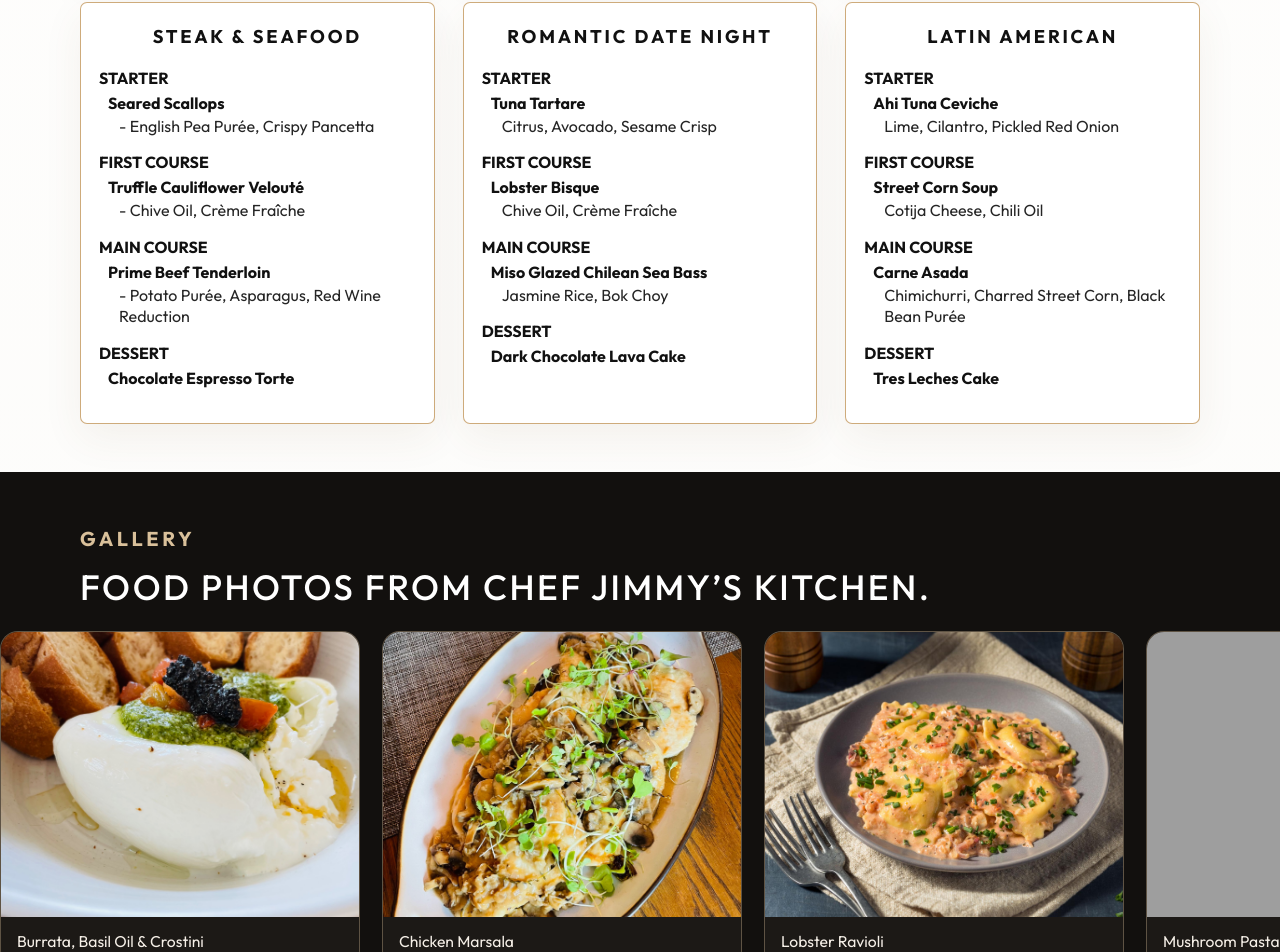
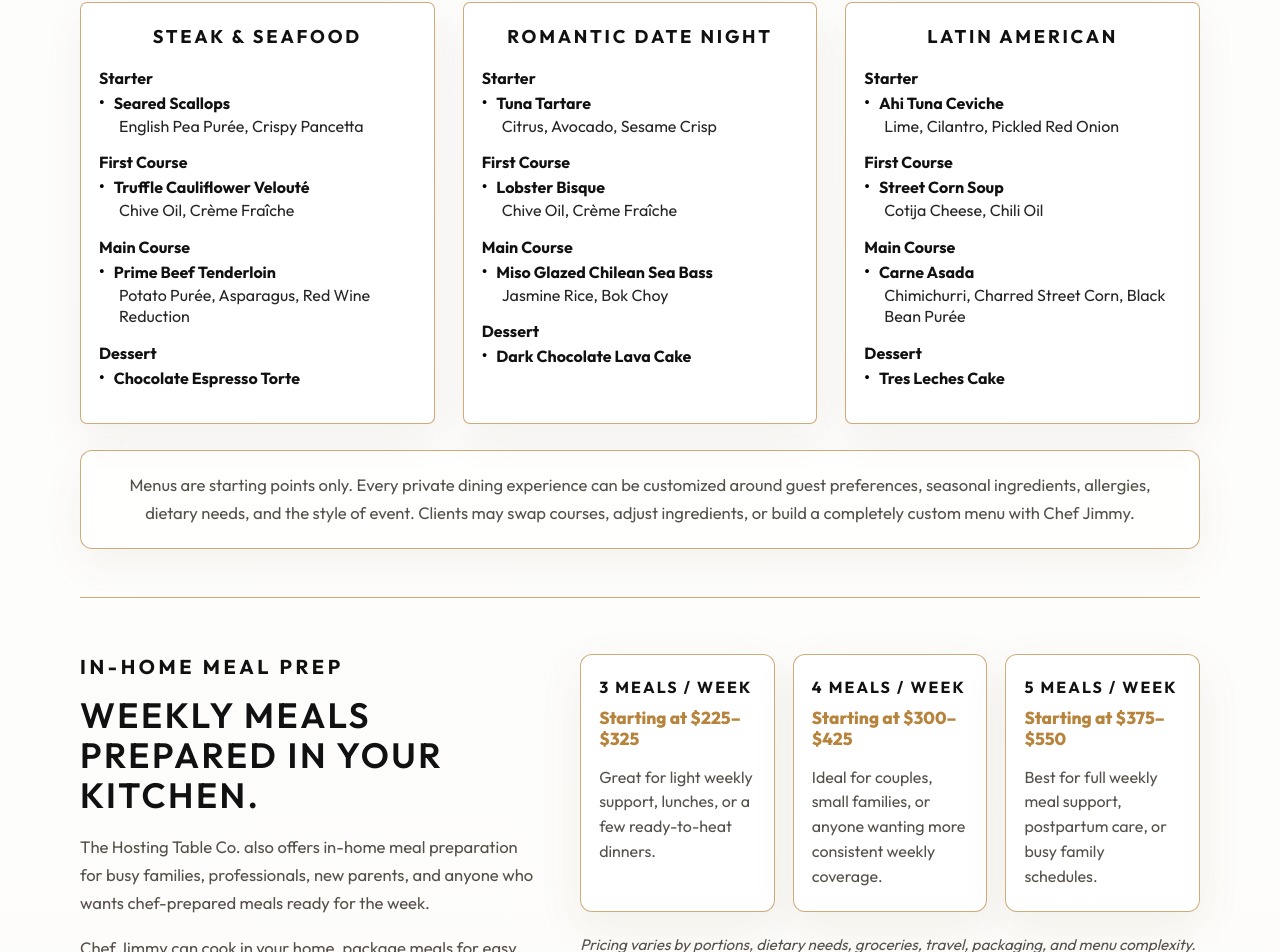
Before and after one commit to jasmith188/the-hosting-table-co-site, a React (Vite) app: page / in a window 1280 px wide. Shown: the part 1686-2638 px from the top of the page. Built offline with nearby package versions, Linux system fonts and the light colour scheme; grey boxes are pictures that could not be loaded.

Commit message:
add meal prpe and postpartum

```diff
--- a/src/App.jsx
+++ b/src/App.jsx
@@ -12,55 +12,55 @@ const menus = [
   {
     title: "Modern Wisconsin",
     courses: [
-      { label: "STARTER", item: "Jumbo Lump Crab Cake", description: "- Corn Succotash, Lemon Dill Remoulade" },
-      { label: "FIRST COURSE", item: "Roasted Butternut Squash Soup", description: "- Brown Butter, Sage, Pepitas" },
-      { label: "MAIN COURSE", item: "Filet Mignon", description: "- Garlic Whipped Potatoes, Seasonal Vegetables, Red Wine Demi-Glace" },
-      { label: "DESSERT", item: "Brandy Old Fashioned Crème Brûlée" },
+      { label: "Starter", item: "Jumbo Lump Crab Cake", description: "Corn Succotash, Lemon Dill Remoulade" },
+      { label: "First Course", item: "Roasted Butternut Squash Soup", description: "Brown Butter, Sage, Pepitas" },
+      { label: "Main Course", item: "Filet Mignon", description: "Garlic Whipped Potatoes, Seasonal Vegetables, Red Wine Demi-Glace" },
+      { label: "Dessert", item: "Brandy Old Fashioned Crème Brûlée" },
     ],
   },
   {
     title: "Italian Inspired",
     courses: [
-      { label: "STARTER", item: "Burrata", description: "- Roasted Tomatoes, Basil Oil, Crostini" },
-      { label: "FIRST COURSE", item: "Lobster Ravioli", description: "- Cognac Cream, Chives" },
-      { label: "MAIN COURSE", item: "Chicken Marsala", description: "- Wild Mushrooms, Herb Cream Sauce" },
-      { label: "DESSERT", item: "Tiramisu" },
+      { label: "Starter", item: "Burrata", description: "Roasted Tomatoes, Basil Oil, Crostini" },
+      { label: "First Course", item: "Lobster Ravioli", description: "Cognac Cream, Chives" },
+      { label: "Main Course", item: "Chicken Marsala", description: "Wild Mushrooms, Herb Cream Sauce" },
+      { label: "Dessert", item: "Tiramisu" },
     ],
   },
   {
     title: "French Countryside",
     courses: [
-      { label: "STARTER", item: "French Onion Soup", description: "- Gruyère Crostini" },
-      { label: "FIRST COURSE", item: "Warm Goat Cheese Salad", description: "- Honey, Walnuts, Baby Greens" },
-      { label: "MAIN COURSE", item: "Duck Breast", description: "- Potato Purée, Cherry Gastrique, Roasted Root Vegetables" },
-      { label: "DESSERT", item: "Vanilla Bean Pot de Crème" },
+      { label: "Starter", item: "French Onion Soup", description: "Gruyère Crostini" },
+      { label: "First Course", item: "Warm Goat Cheese Salad", description: "Honey, Walnuts, Baby Greens" },
+      { label: "Main Course", item: "Duck Breast", description: "Potato Purée, Cherry Gastrique, Roasted Root Vegetables" },
+      { label: "Dessert", item: "Vanilla Bean Pot de Crème" },
     ],
   },
   {
     title: "Steak & Seafood",
     courses: [
-      { label: "STARTER", item: "Seared Scallops", description: "- English Pea Purée, Crispy Pancetta" },
-      { label: "FIRST COURSE", item: "Truffle Cauliflower Velouté", description: "- Chive Oil, Crème Fraîche" },
-      { label: "MAIN COURSE", item: "Prime Beef Tenderloin", description: "- Potato Purée, Asparagus, Red Wine Reduction" },
-      { label: "DESSERT", item: "Chocolate Espresso Torte" },
+      { label: "Starter", item: "Seared Scallops", description: "English Pea Purée, Crispy Pancetta" },
+      { label: "First Course", item: "Truffle Cauliflower Velouté", description: "Chive Oil, Crème Fraîche" },
+      { label: "Main Course", item: "Prime Beef Tenderloin", description: "Potato Purée, Asparagus, Red Wine Reduction" },
+      { label: "Dessert", item: "Chocolate Espresso Torte" },
     ],
   },
   {
     title: "Romantic Date Night",
     courses: [
-      { label: "STARTER", item: "Tuna Tartare", description: "Citrus, Avocado, Sesame Crisp" },
-      { label: "FIRST COURSE", item: "Lobster Bisque", description: "Chive Oil, Crème Fraîche" },
-      { label: "MAIN COURSE", item: "Miso Glazed Chilean Sea Bass", description: "Jasmine Rice, Bok Choy" },
-      { label: "DESSERT", item: "Dark Chocolate Lava Cake" },
+      { label: "Starter", item: "Tuna Tartare", description: "Citrus, Avocado, Sesame Crisp" },
+      { label: "First Course", item: "Lobster Bisque", description: "Chive Oil, Crème Fraîche" },
+      { label: "Main Course", item: "Miso Glazed Chilean Sea Bass", description: "Jasmine Rice, Bok Choy" },
+      { label: "Dessert", item: "Dark Chocolate Lava Cake" },
     ],
   },
   {
     title: "Latin American",
     courses: [
-      { label: "STARTER", item: "Ahi Tuna Ceviche", description: "Lime, Cilantro, Pickled Red Onion" },
-      { label: "FIRST COURSE", item: "Street Corn Soup", description: "Cotija Cheese, Chili Oil" },
-      { label: "MAIN COURSE", item: "Carne Asada", description: "Chimichurri, Charred Street Corn, Black Bean Purée" },
-      { label: "DESSERT", item: "Tres Leches Cake" },
+      { label: "Starter", item: "Ahi Tuna Ceviche", description: "Lime, Cilantro, Pickled Red Onion" },
+      { label: "First Course", item: "Street Corn Soup", description: "Cotija Cheese, Chili Oil" },
+      { label: "Main Course", item: "Carne Asada", description: "Chimichurri, Charred Street Corn, Black Bean Purée" },
+      { label: "Dessert", item: "Tres Leches Cake" },
     ],
   },
 ];
@@ -83,7 +83,7 @@ function MenuCard({ menu }) {
         {menu.courses.map((course) => (
           <div className="course" key={`${menu.title}-${course.label}`}>
             <p className="course-label">{course.label}</p>
-            <p className="menu-item"><span className="bullet"></span>{course.item}</p>
+            <p className="menu-item"><span className="bullet">•</span>{course.item}</p>
             {course.description && <p className="description">{course.description}</p>}
           </div>
         ))}
@@ -144,6 +144,62 @@ export default function App() {
           {menus.map((menu) => <MenuCard key={menu.title} menu={menu} />)}
         </div>
       </section>
+
+
+      <section className="custom-menu-note section-wrap">
+        <p>
+          Menus are starting points only. Every private dining experience can be customized around
+          guest preferences, seasonal ingredients, allergies, dietary needs, and the style of event.
+          Clients may swap courses, adjust ingredients, or build a completely custom menu with Chef Jimmy.
+        </p>
+      </section>
+
+
+
+      <section className="meal-prep-section section-wrap" id="meal-prep">
+        <div className="meal-prep-copy">
+          <p className="eyebrow">In-Home Meal Prep</p>
+          <h2>Weekly meals prepared in your kitchen.</h2>
+          <p>
+            The Hosting Table Co. also offers in-home meal preparation for busy families,
+            professionals, new parents, and anyone who wants chef-prepared meals ready for the week.
+          </p>
+          <p>
+            Chef Jimmy can cook in your home, package meals for easy reheating, label everything clearly,
+            and leave your kitchen cleaned up before leaving.
+          </p>
+          <p className="postpartum-note">
+            Postpartum and new parent services are available, with nourishing comfort-focused meals,
+            freezer-friendly options, and flexible menus built around family preferences.
+          </p>
+        </div>
+
+        <div className="meal-prep-cards">
+          <article>
+            <h3>3 Meals / Week</h3>
+            <p className="price">Starting at $225–$325</p>
+            <p>Great for light weekly support, lunches, or a few ready-to-heat dinners.</p>
+          </article>
+
+          <article>
+            <h3>4 Meals / Week</h3>
+            <p className="price">Starting at $300–$425</p>
+            <p>Ideal for couples, small families, or anyone wanting more consistent weekly coverage.</p>
+          </article>
+
+          <article>
+            <h3>5 Meals / Week</h3>
+            <p className="price">Starting at $375–$550</p>
+            <p>Best for full weekly meal support, postpartum care, or busy family schedules.</p>
+          </article>
+
+          <p className="meal-prep-disclaimer">
+            Pricing varies by portions, dietary needs, groceries, travel, packaging, and menu complexity.
+            Grocery cost is separate unless quoted otherwise.
+          </p>
+        </div>
+      </section>
+
 
       <section className="gallery-section">
         <div className="section-wrap gallery-heading">
@@ -265,6 +321,8 @@ export default function App() {
               <option>Corporate / executive dining</option>
               <option>Vacation rental / Airbnb dinner</option>
               <option>Brunch or breakfast experience</option>
+              <option>In-home meal prep</option>
+              <option>Postpartum meal support</option>
             </select>
           </label>
 
--- a/src/styles.css
+++ b/src/styles.css
@@ -522,3 +522,103 @@ footer p {
     gap: 0;
   }
 }
+
+.custom-menu-note {
+  margin: -22px auto 48px;
+  border: 1.4px solid var(--line);
+  border-radius: 12px;
+  background: rgba(255, 255, 255, 0.72);
+  padding: 20px 24px;
+  box-shadow: 0 14px 40px rgba(120, 84, 40, 0.06);
+}
+
+.custom-menu-note p {
+  margin: 0;
+  color: var(--muted);
+  line-height: 1.7;
+  font-size: 1.04rem;
+  text-align: center;
+}
+
+.meal-prep-section {
+  display: grid;
+  grid-template-columns: 0.85fr 1.15fr;
+  gap: 42px;
+  align-items: start;
+  padding: 56px 0 60px;
+  border-top: 1.5px solid var(--line);
+}
+
+.meal-prep-copy h2 {
+  margin: 0 0 16px;
+  text-transform: uppercase;
+  letter-spacing: 0.07em;
+  font-size: clamp(1.5rem, 3vw, 2.2rem);
+  line-height: 1.15;
+  font-weight: 600;
+}
+
+.meal-prep-copy p:not(.eyebrow) {
+  color: var(--muted);
+  line-height: 1.7;
+  font-size: 1.04rem;
+}
+
+.postpartum-note {
+  border-left: 3px solid var(--gold);
+  padding-left: 16px;
+  font-style: italic;
+}
+
+.meal-prep-cards {
+  display: grid;
+  grid-template-columns: repeat(3, 1fr);
+  gap: 18px;
+}
+
+.meal-prep-cards article {
+  background: var(--card);
+  border: 1.4px solid var(--line);
+  border-radius: 12px;
+  padding: 22px 18px;
+  box-shadow: 0 16px 45px rgba(120, 84, 40, 0.08);
+}
+
+.meal-prep-cards h3 {
+  margin: 0 0 10px;
+  text-transform: uppercase;
+  letter-spacing: 0.13em;
+  font-size: 1rem;
+}
+
+.meal-prep-cards .price {
+  color: var(--gold);
+  font-weight: 800;
+  font-size: 1.08rem;
+  margin: 0 0 12px;
+}
+
+.meal-prep-cards article p:last-child {
+  color: var(--muted);
+  line-height: 1.55;
+  margin-bottom: 0;
+}
+
+.meal-prep-disclaimer {
+  grid-column: 1 / -1;
+  margin: 4px 0 0;
+  font-style: italic;
+  color: var(--muted);
+  line-height: 1.5;
+  font-size: 0.95rem;
+}
+
+@media (max-width: 920px) {
+  .meal-prep-section {
+    grid-template-columns: 1fr;
+  }
+
+  .meal-prep-cards {
+    grid-template-columns: 1fr;
+  }
+}
```
